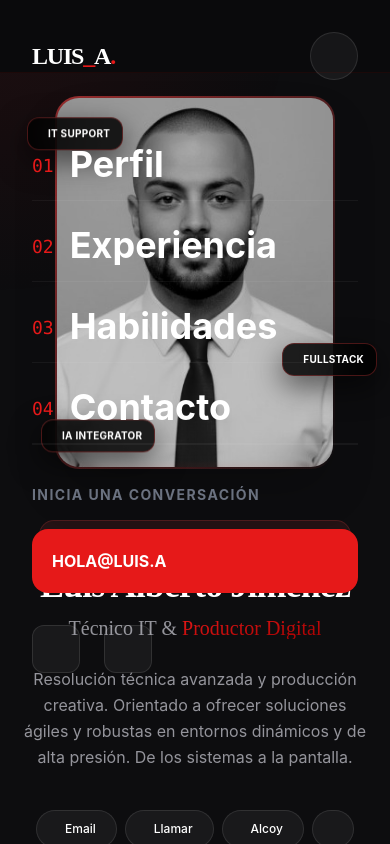
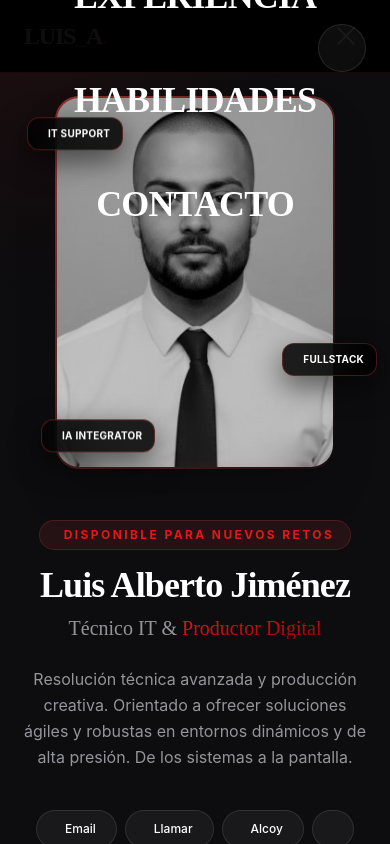
Before and after one commit to ShiroProjetcs/cv-animated, a Vue app: page / in a window 390 px wide. Both pictures are taken after a click on the button 346 px from the left and 36 px from the top of the page. Shown: the top 844 px of the page. Built offline with nearby package versions, Linux system fonts and the light colour scheme; some icons are missing.

Commit message:
Update Navbar.vue

```diff
--- a/src/components/Navbar.vue
+++ b/src/components/Navbar.vue
@@ -42,7 +42,6 @@ onMounted(() => {
           HOLA@LUIS.A
         </a>
 
-        <!-- Mobile Toggle -->
       <button
         @click="toggleMenu"
         class="md:hidden w-10 h-10 flex flex-col justify-center items-center gap-1.5 z-[110]"
@@ -51,71 +50,58 @@ onMounted(() => {
         <span class="w-6 h-0.5 bg-white transition-opacity duration-300" :class="{ 'opacity-0': mobileMenuOpen }"></span>
         <span class="w-6 h-0.5 bg-white transition-all duration-300" :class="{ '-rotate-45 -translate-y-2': mobileMenuOpen }"></span>
       </button>
-      </div>
+    </div> <!-- Cierre del div secundario -->
+  </div> <!-- Cierre del div principal de línea 27 que faltaba -->
 
-      <!-- Mobile Menu Overlay -->
+    <!-- Mobile Menu Overlay - Minimalist Centered Design -->
     <transition
-        enter-active-class="transition duration-300 ease-out"
-        enter-from-class="opacity-0 translate-x-full"
-        enter-to-class="opacity-100 translate-x-0"
-        leave-active-class="transition duration-200 ease-in"
-        leave-from-class="opacity-100 translate-x-0"
-        leave-to-class="opacity-0 translate-x-full"
+      enter-active-class="transition-all duration-500 ease-out"
+      enter-from-class="opacity-0 backdrop-blur-0"
+      enter-to-class="opacity-100 backdrop-blur-2xl"
+      leave-active-class="transition-all duration-300 ease-in"
+      leave-from-class="opacity-100 backdrop-blur-2xl"
+      leave-to-class="opacity-0 backdrop-blur-0"
     >
       <div
         v-if="mobileMenuOpen"
-          class="fixed inset-0 bg-[#0a0a0c] z-[150] md:hidden flex flex-col p-8"
+        class="fixed inset-0 bg-black/95 z-[150] md:hidden flex flex-col items-center justify-center p-6"
       >
-          <!-- Menu Header -->
-          <div class="flex justify-between items-center mb-16">
-            <span class="font-['Outfit'] font-black text-2xl tracking-tighter">
-              LUIS<span class="text-[#e61919]">_</span>A<span class="text-[#e61919]">.</span>
-            </span>
-            <button @click="closeMenu" class="w-12 h-12 flex items-center justify-center rounded-full bg-white/5 border border-white/10">
-              <i class="ph ph-x text-2xl text-white"></i>
+        <!-- Close Button -->
+        <button
+          @click="closeMenu"
+          class="absolute top-6 right-6 w-12 h-12 flex items-center justify-center rounded-full bg-white/5 border border-white/10 text-white hover:bg-red-500/10 hover:border-red-500/50 transition-all"
+        >
+          <i class="ph ph-x text-2xl"></i>
         </button>
-          </div>
 
-          <!-- Navigation Links -->
-          <nav class="flex flex-col gap-6">
-            <a href="#perfil" @click="closeMenu" class="group flex items-end gap-4 border-b border-white/5 pb-4">
-              <span class="text-[#e61919] font-mono text-lg mb-1">01</span>
-              <span class="text-4xl font-bold text-white group-hover:text-[#e61919] transition-colors">Perfil</span>
+        <!-- Centered Navigation -->
+        <nav class="flex flex-col items-center gap-10">
+          <a href="#perfil" @click="closeMenu" class="group flex flex-col items-center">
+            <span class="text-red-500 font-mono text-xs mb-2 tracking-[0.3em] opacity-0 group-hover:opacity-100 transition-all uppercase">Explorar</span>
+            <span class="text-4xl sm:text-5xl font-['Outfit'] font-black text-white hover:text-red-500 transition-colors uppercase tracking-tight">Perfil</span>
           </a>
-            <a href="#experiencia" @click="closeMenu" class="group flex items-end gap-4 border-b border-white/5 pb-4">
-              <span class="text-[#e61919] font-mono text-lg mb-1">02</span>
-              <span class="text-4xl font-bold text-white group-hover:text-[#e61919] transition-colors">Experiencia</span>
+          <a href="#experiencia" @click="closeMenu" class="group flex flex-col items-center">
+            <span class="text-red-500 font-mono text-xs mb-2 tracking-[0.3em] opacity-0 group-hover:opacity-100 transition-all uppercase">Trayectoria</span>
+            <span class="text-4xl sm:text-5xl font-['Outfit'] font-black text-white hover:text-red-500 transition-colors uppercase tracking-tight">Experiencia</span>
           </a>
-            <a href="#habilidades" @click="closeMenu" class="group flex items-end gap-4 border-b border-white/5 pb-4">
-              <span class="text-[#e61919] font-mono text-lg mb-1">03</span>
-              <span class="text-4xl font-bold text-white group-hover:text-[#e61919] transition-colors">Habilidades</span>
+          <a href="#habilidades" @click="closeMenu" class="group flex flex-col items-center">
+            <span class="text-red-500 font-mono text-xs mb-2 tracking-[0.3em] opacity-0 group-hover:opacity-100 transition-all uppercase">Arsenal</span>
+            <span class="text-4xl sm:text-5xl font-['Outfit'] font-black text-white hover:text-red-500 transition-colors uppercase tracking-tight">Habilidades</span>
           </a>
-            <a href="#contacto" @click="closeMenu" class="group flex items-end gap-4 border-b border-white/5 pb-4">
-              <span class="text-[#e61919] font-mono text-lg mb-1">04</span>
-              <span class="text-4xl font-bold text-white group-hover:text-[#e61919] transition-colors">Contacto</span>
+          <a href="#contacto" @click="closeMenu" class="group flex flex-col items-center">
+            <span class="text-red-500 font-mono text-xs mb-2 tracking-[0.3em] opacity-0 group-hover:opacity-100 transition-all uppercase">Contacto</span>
+            <span class="text-4xl sm:text-5xl font-['Outfit'] font-black text-white hover:text-red-500 transition-colors uppercase tracking-tight">Contacto</span>
           </a>
         </nav>
 
-          <!-- Bottom Actions -->
-          <div class="mt-auto pt-10 border-t border-white/5">
-            <p class="text-gray-500 text-sm mb-6 uppercase tracking-widest font-bold">Inicia una conversación</p>
-            <a href="mailto:srshipropro@gmail.com" class="flex items-center justify-between w-full p-5 bg-[#e61919] text-white rounded-2xl font-bold mb-8">
-              <span>HOLA@LUIS.A</span>
-              <i class="ph ph-arrow-right text-xl"></i>
-            </a>
-
-            <div class="flex gap-6">
-              <a href="https://linkedin.com/in/luisalbertojm/" target="_blank" class="w-12 h-12 rounded-xl bg-white/5 flex items-center justify-center text-xl text-white/50 hover:text-[#e61919] transition-all border border-white/10">
-                <i class="ph ph-linkedin-logo"></i>
-              </a>
-              <a href="https://github.com/ShiroProjects" target="_blank" class="w-12 h-12 rounded-xl bg-white/5 flex items-center justify-center text-xl text-white/50 hover:text-[#e61919] transition-all border border-white/10">
-                <i class="ph ph-github-logo"></i>
-              </a>
-            </div>
+        <!-- Social Footer -->
+        <div class="absolute bottom-12 flex gap-8">
+          <a href="https://linkedin.com/in/luisalbertojm/" target="_blank" class="text-white/40 hover:text-white transition-colors text-2xl"><i class="ph ph-linkedin-logo"></i></a>
+          <a href="https://github.com/ShiroProjects" target="_blank" class="text-white/40 hover:text-white transition-colors text-2xl"><i class="ph ph-github-logo"></i></a>
+          <a href="mailto:srshipropro@gmail.com" class="text-white/40 hover:text-white transition-colors text-2xl"><i class="ph ph-envelope-simple"></i></a>
         </div>
       </div>
     </transition>
-    </div>
   </nav>
 </template>
 
```
Lines whose indentation alone changed are shown as unchanged.
